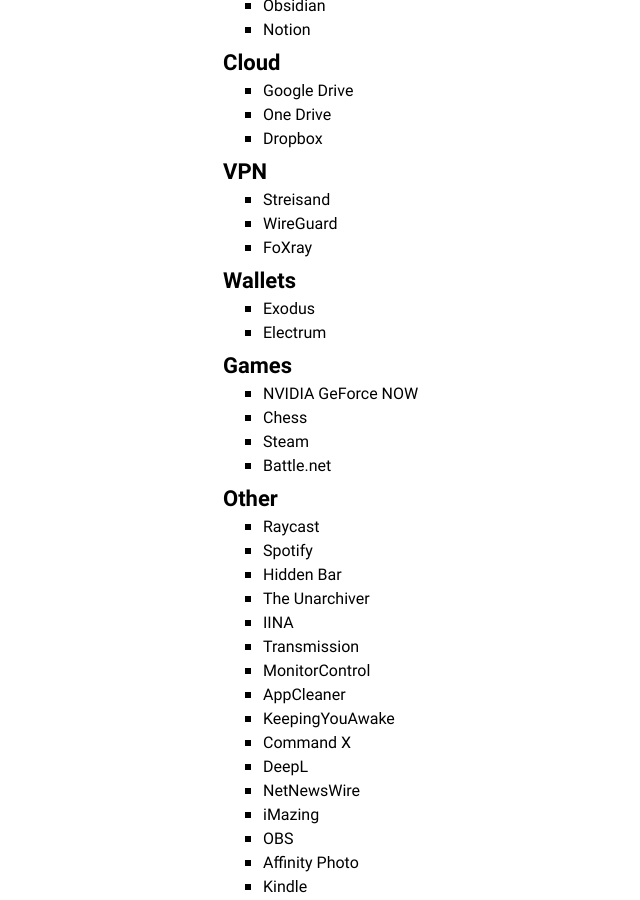
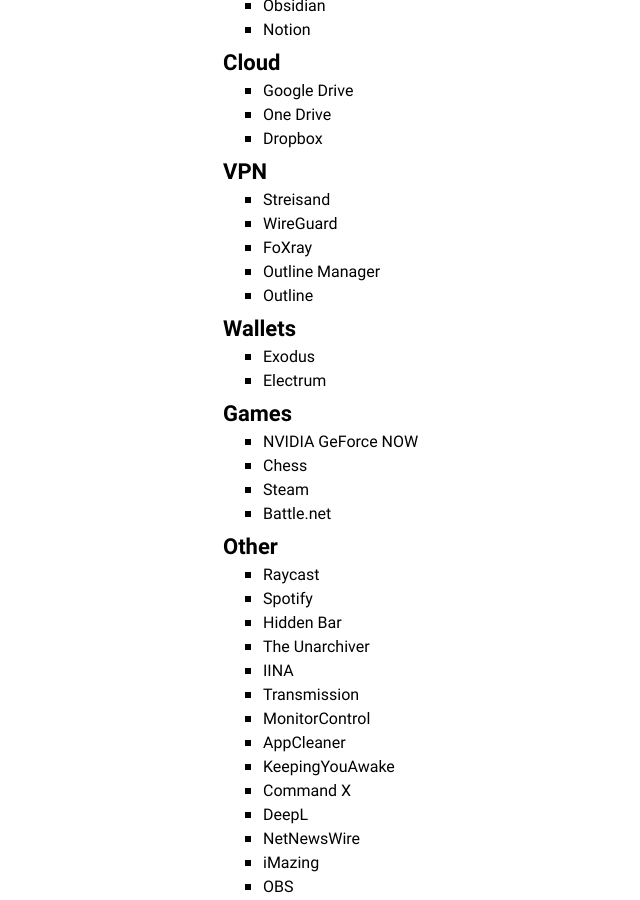
Before and after one commit to amalumian/www.malumian.dev, a Jekyll site: the page built from setup.html, in a window 1280 px wide and 900 px high, scrolled down 2079 px. Shown: the whole window, without its empty margins (87-727 px from the left). Built offline with Jekyll 4.4.1, drawn with Linux system fonts in a browser that asks for light colours.

Commit message:
Update setup.html

```diff
--- a/setup.html
+++ b/setup.html
@@ -115,6 +115,8 @@
         <li>Streisand</li>
         <li>WireGuard</li>
         <li>FoXray</li>
+        <li>Outline Manager</li>
+        <li>Outline</li>
     </ul>
     <h3>Wallets</h3>
     <ul>
```
